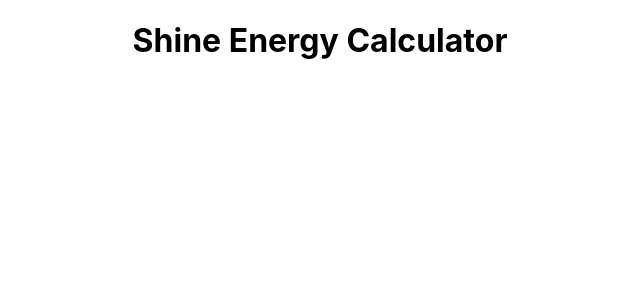
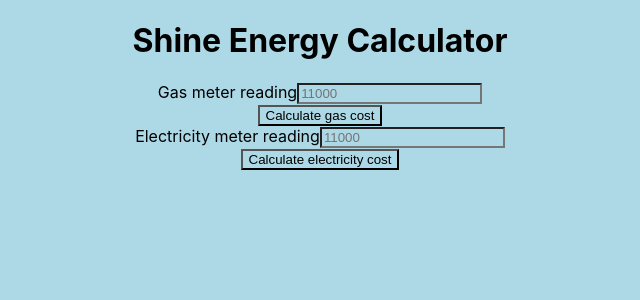
Before and after one commit to JackBPainter/shine-energy-calculator, a React (Create React App) app: page / in a window 1280 px wide. Shown: the top 300 px of the page, without its empty margins (320-960 px from the left). Built offline with nearby package versions, Linux system fonts and the light colour scheme.

Commit message:
completed form and custom hooks

```diff
--- a/src/App.css
+++ b/src/App.css
@@ -1,3 +1,7 @@
+* {
+  background-color: lightblue;
+}
+
 .App {
   text-align: center;
 }
--- a/src/App.js
+++ b/src/App.js
@@ -1,5 +1,8 @@
-import React from 'react';
-import './App.css';
+import React from "react";
+import "./App.css";
+import GasBox from "./GasBox.js";
+import ElectricityBox from "./ElectricityBox.js";
+import CalculateUsedUnits from './CalculateUsedUnits.js';
 
 export default function App() {
   return (
@@ -8,9 +11,17 @@ export default function App() {
         <title>Shine Energy Inc</title>
         <h1>Shine Energy Calculator</h1>
       </header>
-      <body>
+      <div className="calculcation">
+        <div className="parent">
+          <div className="kids">
+            <GasBox />
+          </div>
+          <div className="kids">
+            <ElectricityBox />
+          </div>
 
-      </body>
+        </div>
+      </div>
     </div>
   );
 }
--- /dev/null
+++ b/src/CalculateUsedUnits.js
@@ -0,0 +1,11 @@
+import React from "react";
+import UseElectricityForm from "./ElectricityHooks.js";
+
+export default function CalculateUsedUnits(callback) {
+
+    return (
+
+           UseElectricityForm()
+    );
+
+}
--- /dev/null
+++ b/src/ElectricityBox.js
@@ -0,0 +1,22 @@
+import React from 'react';
+import UseElectricityForm from './ElectricityHooks.js';
+
+export default function ElectricityBox() {
+    const { handleChangeInputs, handleSubmit} = UseElectricityForm();
+        return (
+        <form>
+            <div>
+            <label>Electricity meter reading</label>
+            <input
+                className = ""
+                type = "number"
+                id = "Electricity Meter"
+                min = "100"
+                placeholder = "11000"
+                onChange = {handleChangeInputs}
+                onSubmit = {handleSubmit} />
+            </div>
+            <button type="submit">Calculate electricity cost</button>
+        </form>
+    );
+}
--- /dev/null
+++ b/src/ElectricityHooks.js
@@ -0,0 +1,24 @@
+import { useState } from 'react';
+import CalculateUsedUnits from './CalculateUsedUnits.js';
+
+const UseElectricityForm = (callback) => {
+    const [inputs, setInputs] = useState({});
+    const handleSubmit = (event) => {
+      if (event) {
+        event.preventDefault();
+      }
+      callback();
+    }
+    const handleChangeInputs = (event) => {
+      event.persist();
+      setInputs(inputs => ({...inputs, [event.target.id]: event.target.value}));
+    }
+    return {
+      handleSubmit,
+      handleChangeInputs,
+      inputs
+    };
+
+  }
+
+export default UseElectricityForm;
--- /dev/null
+++ b/src/GasBox.js
@@ -0,0 +1,20 @@
+import React from 'react';
+import UseGasForm from './GasHooks.js';
+
+export default function GasBox() {
+    const {inputs, handleChangeInputs, handleSubmit} = UseGasForm();
+        return (
+        <form>
+            <div>
+            <label>Gas meter reading</label>
+            <input type = "number"
+                id = "Gas Meter"
+                min = "11000"
+                placeholder = "11000"
+                onChange = {handleChangeInputs}
+                onSubmit = {handleSubmit} />
+            </div>
+            <button type="submit">Calculate gas cost</button>
+        </form>
+    );
+}
--- /dev/null
+++ b/src/GasHooks.js
@@ -0,0 +1,22 @@
+import { useState } from 'react';
+
+const UseGasForm = (callback) => {
+    const [inputs, setInputs] = useState({});
+    const handleSubmit = (event) => {
+      if (event) {
+        event.preventDefault();
+      }
+      callback();
+    }
+    const handleChangeInputs = (event) => {
+      event.persist();
+      setInputs(inputs => ({...inputs, [event.target.id]: event.target.value}));
+    }
+    return {
+      handleSubmit,
+      handleChangeInputs,
+      inputs
+    };
+  }
+
+export default UseGasForm;
```
Also changed, not shown: src/MeterBox.js (deleted, +0 -19 lines).
